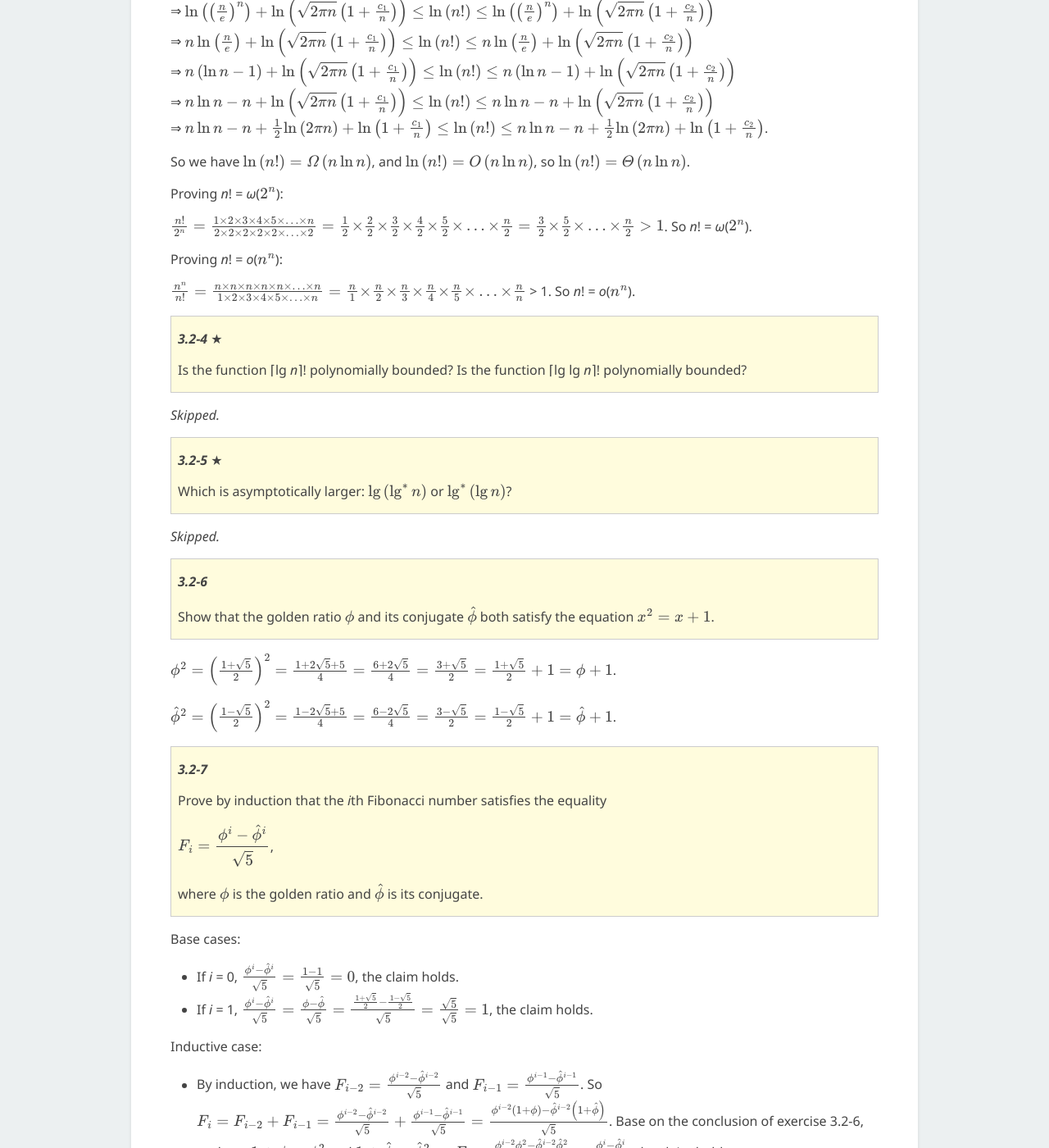
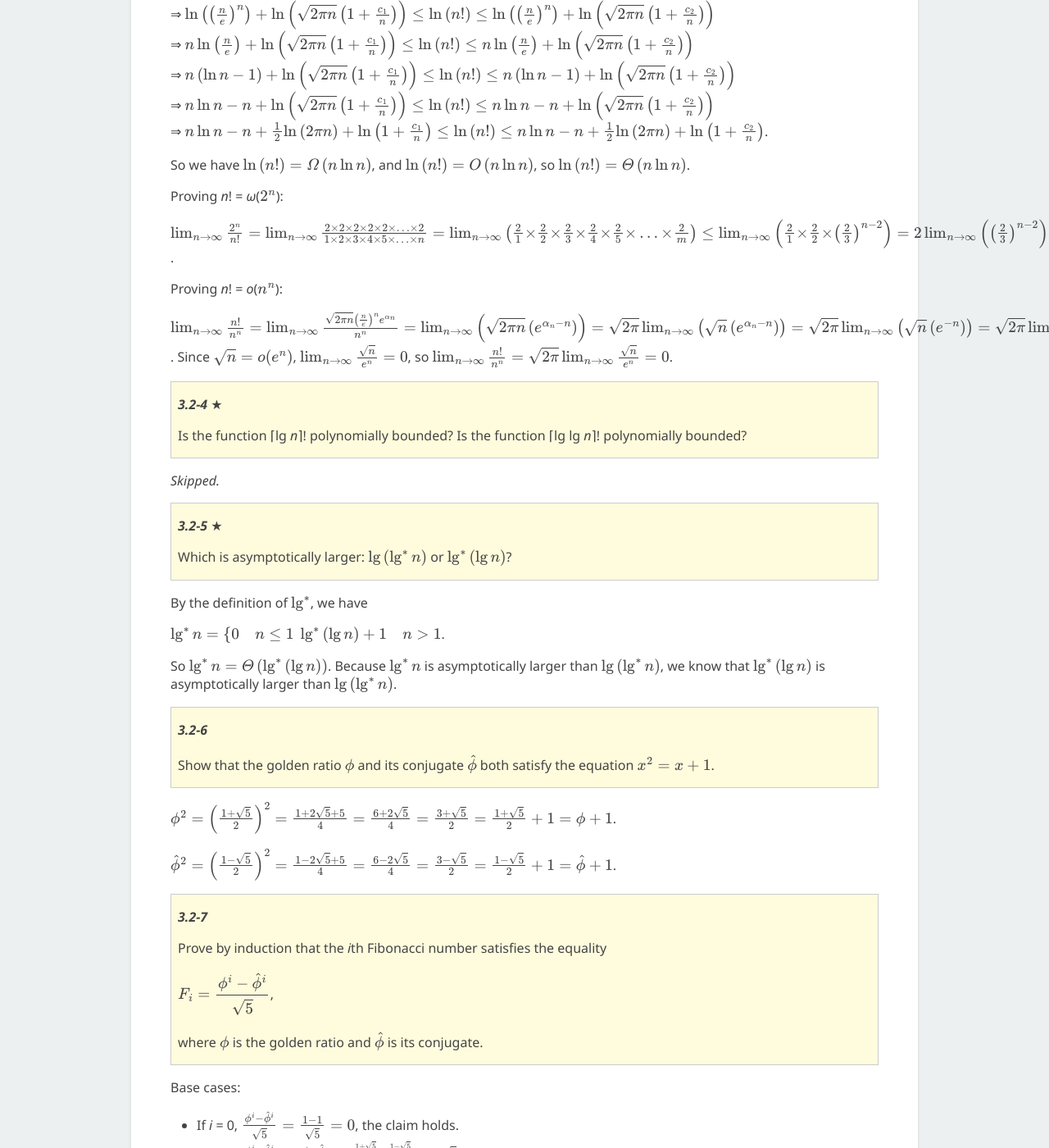
Before and after one commit to EFanZh/efanzh.github.io, a Jekyll site: the page built from _posts/2018-10-05-introduction-to-algorithms-exercises.md, in a window 1280 px wide and 1400 px high, scrolled down 16958 px. Shown: the whole window at 82% size. Built offline with Jekyll 4.4.1, drawn with Linux system fonts in a browser that asks for light colours; formulas are drawn with MathJax 3.

Commit message:
Fix some CLRS solutions

```diff
--- a/_posts/2018-10-05-introduction-to-algorithms-exercises.md
+++ b/_posts/2018-10-05-introduction-to-algorithms-exercises.md
@@ -802,11 +802,11 @@ $\ln \left(n!\right) = Θ\left(n \ln n\right)$.
 
 Proving *n*! = *ω*($2^n$):
 
-$\frac{n!}{2^n} = \frac{1 × 2 × 3 × 4 × 5 × … × n}{2 × 2 × 2 × 2 × 2 × … × 2} = \frac{1}{2} × \frac{2}{2} × \frac{3}{2} × \frac{4}{2} × \frac{5}{2} × … × \frac{n}{2} = \frac{3}{2} × \frac{5}{2} × … × \frac{n}{2} > 1$. So *n*! = *ω*($2^n$).
+$\lim_{n → ∞}\frac{2^n}{n!} = \lim_{n → ∞}\frac{2 × 2 × 2 × 2 × 2 × … × 2}{1 × 2 × 3 × 4 × 5 × … × n} = \lim_{n → ∞}\left(\frac{2}{1} × \frac{2}{2} × \frac{2}{3} × \frac{2}{4} × \frac{2}{5} × … × \frac{2}{m}\right) ≤ \lim_{n → ∞}\left(\frac{2}{1} × \frac{2}{2} × \left(\frac{2}{3}\right)^{n - 2}\right) = 2 \lim_{n → ∞}\left(\left(\frac{2}{3}\right)^{n - 2}\right) = 0$.
 
 Proving *n*! = *o*($n^n$):
 
-$\frac{n^n}{n!} = \frac{n × n × n × n × n × … × n}{1 × 2 × 3 × 4 × 5 × … × n} = \frac{n}{1} × \frac{n}{2} × \frac{n}{3} × \frac{n}{4} × \frac{n}{5} × … × \frac{n}{n}$ > 1. So *n*! = *o*($n^n$).
+$\lim_{n → ∞}\frac{n!}{n^n} = \lim_{n → ∞}\frac{\sqrt{2 π n} \left(\frac{n}{e}\right)^n e^{α_n}}{n^n} = \lim_{n → ∞}\left(\sqrt{2 π n} \left(e^{α_n - n}\right)\right) = \sqrt{2 π} \lim_{n → ∞}\left(\sqrt{n} \left(e^{α_n - n}\right)\right) = \sqrt{2 π} \lim_{n → ∞}\left(\sqrt{n} \left(e^{-n}\right)\right) = \sqrt{2 π} \lim_{n → ∞}\frac{\sqrt{n}}{e^n}$. Since $\sqrt{n} = o(e^n)$, $\lim_{n → ∞}\frac{\sqrt{n}}{e^n} = 0$, so $\lim_{n → ∞}\frac{n!}{n^n} = \sqrt{2 π} \lim_{n → ∞}\frac{\sqrt{n}}{e^n} = 0$.
 
 > ***3.2-4*** ★
 >
@@ -818,7 +818,13 @@ $\frac{n^n}{n!} = \frac{n × n × n × n × n × … × n}{1 × 2 × 3 × 4 × 5
 >
 > Which is asymptotically larger: $\lg \left(\lg^* n\right)$ or $\lg^* \left(\lg n\right)$?
 
-*Skipped.*
+By the definition of $\lg^*$, we have
+
+$\lg^* n = \begin{cases}0&n ≤ 1\\\\
+\lg^* \left(\lg n\right) + 1&n > 1\end{cases}$.
+
+So $\lg^* n = Θ\left(\lg^* \left(\lg n\right)\right)$. Because $\lg^* n$ is asymptotically larger than $\lg \left(\lg^* n\right)$,
+we know that $\lg^* \left(\lg n\right)$ is asymptotically larger than $\lg \left(\lg^* n\right)$.
 
 > ***3.2-6***
 >
```
